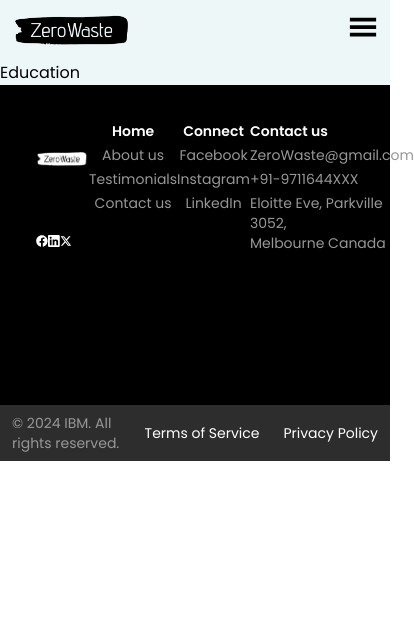
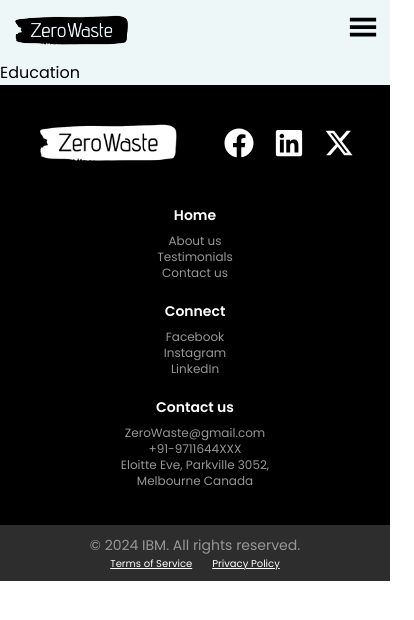
Before and after one commit to Princekashish/IBM-ZeroWaste, a React (Vite) app: page /education in a window 390 px wide. Shown: the top 620 px of the page, 414 px wide, since content can reach past the window. Built offline with nearby package versions, Linux system fonts and the light colour scheme.

Commit message:
responsive

```diff
--- a/src/Components/About.jsx
+++ b/src/Components/About.jsx
@@ -1,6 +1,5 @@
 import React from "react";
 import { motion } from "framer-motion";
-import Button from "./Button";
 
 export default function About() {
   const marque = [
@@ -16,11 +15,11 @@ export default function About() {
     { img: "./10.svg" },
   ];
   return (
-    <div className="font-poppins  p-5 min-h-screen lg:  " >
-      <h1 className=" text-[#e6511a] text-base font-semibold uppercase leading-[60px] tracking-[3.78px] lg:text-center">
+    <div className="font-poppins  p-5 min-h-screen     " >
+      <h1 className=" text-[#e6511a] md:text-xl text-base font-semibold uppercase leading-[60px] tracking-[3.78px] lg:text-center md:text-center">
         About us
       </h1>
-      <h1 className=" text-black font-poppins text-2xl font-bold lg:text-center">
+      <h1 className=" text-black font-poppins text-2xl font-bold lg:text-center md:text-center">
         Passionate People Making a Difference in the Fight Against Hunger
       </h1>
       <div className="mt-5 flex flex-col justify-center items-center lg:flex-row gap-10 lg:mt-10">
@@ -29,7 +28,7 @@ export default function About() {
             <img
               src="./aboutq1(2).png"
               alt="about"
-              className="w-[300px] h-[130px] lg:h-[180px]"
+              className="w-[300px] h-[130px] lg:h-[180px] md:h-[180px]"
             />
           </div>
           <div>
@@ -37,7 +36,7 @@ export default function About() {
           </div>
         </div>
         <div>
-          <h1 className=" text-black text-sm font-light lg:w-[490px]">
+          <h1 className="md:text-xl text-black text-sm font-light lg:w-[490px]">
             we are committed to eradicating hunger and providing nutritious
             meals to those in need. Our mission is to connect generous donors
             with food-insecure communities, ensuring that no one goes to bed
--- a/src/Components/Footer/Footer.jsx
+++ b/src/Components/Footer/Footer.jsx
@@ -1,49 +1,70 @@
-import React from 'react'
-import { logo } from '../../assets'
-import { FaFacebook,FaLinkedin } from "react-icons/fa";
+import React from "react";
+import { logo } from "../../assets";
+import { FaFacebook, FaLinkedin } from "react-icons/fa";
 import { FaXTwitter } from "react-icons/fa6";
 
 function Footer() {
   return (
     <>
-    <div className='bg-black text-white h-80 p-9 flex justify-between  '>
-      <div className=' flex flex-col justify-around    w-1/6  h-2/3  '>
-        <img src={logo} alt="" className='filter invert grayscale max-h-1/2 ' />
-        <div className='flex justify-around items-center w-2/3' >
-            <FaFacebook size={30}/>
-            <FaLinkedin size={30}/>
-            <FaXTwitter size={30}/>
+      <div className="bg-black text-white h-1/2 p-9  flex  flex-col ">
+        <div className=" flex justify-between   gap-10  ">
+          <div>
+            <img
+              src={logo}
+              alt=""
+              className="filter invert grayscale max-h-1/2 "
+            />
+          </div>
+          <div className="flex justify-around items-center gap-5">
+            <FaFacebook size={30} />
+            <FaLinkedin size={30} />
+            <FaXTwitter size={30} />
           </div>
         </div>
-
-      <div className=' text-[#979797] text-center  text-sm flex flex-col sm:justify-around gap-1 h-full'>
-        <h1 className='sm:text-2xl  font-semibold text-white'>Home</h1>
+        <div className=" flex flex-col justify-center items-center mt-10 gap-5 ">
+          {/* home */}
+          <div className=" text-[#979797]  flex flex-col sm:justify-around font-poppins gap-2 text-center" >
+            <h1 className="text-sm  font-semibold text-white">Home</h1>
+            <div className="text-xs text-center">
               <p>About us</p>
               <p>Testimonials</p>
               <p>Contact us</p>
             </div>
-      <div className=' text-[#979797] text-center  text-sm  flex flex-col sm:justify-around gap-1 h-full'>
-        <h1 className='sm:text-2xl font-semibold text-white'>Connect</h1>
+          </div>
+          {/* connect */}
+          <div className=" text-[#979797]  flex flex-col justify-around  font-poppin gap-2  text-center">
+            <h1 className="text-sm  font-semibold text-white">Connect</h1>
+            <div className="text-xs  text-center">
               <p>Facebook</p>
               <p>Instagram</p>
               <p> LinkedIn</p>
             </div>
-      <div className=' text-[#979797]  text-sm   flex flex-col sm:justify-around gap-1 h-full'>
-        <h1 className='sm:text-2xl font-semibold text-white'>Contact us</h1>
+          </div>
+          {/* contact */}
+          <div className=" text-[#979797]  flex flex-col sm:justify-around justify-center items-center  font-poppin gap-2">
+            <h1 className="text-sm  font-semibold text-white">Contact us</h1>
+            <div className="text-xs  text-center">
               <p>ZeroWaste@gmail.com</p>
               <p>+91-9711644XXX</p>
-        <p>Eloitte Eve, Parkville 3052,<br/> Melbourne Canada</p>
+              <p>
+                Eloitte Eve, Parkville 3052,
+                <br /> Melbourne Canada
+              </p>
             </div>
           </div>
-    <div className='bg-[#2D2D2D] flex justify-between items-center h-14 p-3'>
-      <p className='  text-[#979797] text-sm w-1/3'>© 2024  IBM. All rights reserved. </p>
-      <div className='text-white flex  justify-around gap-6'>
-        <p className=' text-sm'>Terms of Service</p>
-        <p className='text-sm'>Privacy Policy </p>
+        </div>
+      </div>
+      <div className="bg-[#2D2D2D] flex justify-center flex-col items-center h-14 p-5 ">
+        <p className="  text-[#979797] text-[14px]">
+          © 2024 IBM. All rights reserved.{" "}
+        </p>
+        <div className="text-white text-[10px] flex gap-5 ">
+          <p className="underline">Terms of Service</p>
+          <p className="underline">Privacy Policy </p>
         </div>
       </div>
     </>
-  )
+  );
 }
 
-export default Footer
+export default Footer;
--- a/src/Components/Hero.jsx
+++ b/src/Components/Hero.jsx
@@ -8,18 +8,22 @@ import { Autoplay, Navigation, Scrollbar } from "swiper/modules";
 
 function Hero() {
   return (
-    <div className="h-[80vh] lg:h-[70vh] mt-10">
-      <div className="flex flex-col justify-center items-center  gap-10 lg:flex-row lg:p-10 lg:justify-around">
-        <div className="space-y-5 p-5 ">
+    <div className="font-poppins  p-5 h-[80vh] md:mt-10   flex justify-start pt-10 md:h-[30vh]   xl:h-[70vh] items-start xl:p-10 xl:gap-10 xl:justify-around gap-10 flex-col xl:flex-row">
+      <div>
+        <div className="xl:flex xl:flex-col xl:justify-center xl:items-start xl:gap-5 ">
           <h1 className=" text-black font-poppins text-4xl lg:text-6xl font-bold text-center lg:text-start  lg:tracking-wider">
-            Together <br className="lg:hidden" /> We <br className="hidden lg:block"/> Can Feed the  <br  className="hidden lg:block"/>Future
+            Together <br className="lg:hidden" /> We{" "}
+            <br className="hidden lg:block" /> Can Feed the{" "}
+            <br className="hidden lg:block" />
+            Future
           </h1>
           <h1 className="p-2 text-black font-poppins lg:w-[441px] text-center lg:text-start leading-relaxed tracking-tight text-sm font-light ">
             "Together, we can end hunger and make the world a better place. Your
             donation is a powerful act of kindness that feeds hope and nourishes
             communities."
           </h1>
-          <div className="flex justify-center items-center gap-5 lg:justify-start">
+        </div>
+        <div className="flex justify-center items-start gap-5 lg:justify-start xl:p-5">
           <Link
             to={"/contact"}
             className="bg-[#e6511a] px-5 py-[6px] lg:py-3 lg:px-7 rounded-full text-white font-poppins outline-none focus:scale-110 hover:scale-110 transition"
@@ -34,7 +38,6 @@ function Hero() {
           </Link>
         </div>
       </div>
-
       {/* slider */}
       <div className="w-full max-w-4xl mx-auto lg:hidden">
         <Swiper
@@ -58,25 +61,23 @@ function Hero() {
           className="w-full"
         >
           <div className="object-cover">
-              <SwiperSlide className="flex items-center justify-center w-full">
-                <img src="./pic4.png" alt="" className="h-[220px] "/>
+            <SwiperSlide className="flex items-center justify-center w-full ">
+              <img src="./pic4.png" alt="" className="h-[220px] md:h-[320px] rounded-xl" />
             </SwiperSlide>
             <SwiperSlide className="flex items-center justify-center w-full  ">
-                <img src="./pic9.png" alt="" className="h-[220px] " />
+              <img src="./pic9.png" alt="" className="h-[220px] md:h-[320px] rounded-xl" />
             </SwiperSlide>
             <SwiperSlide className="flex items-center justify-center w-full">
-                <img src="./pic3.png" alt="" className="h-[220px] "/>
+              <img src="./pic3.png" alt="" className="h-[220px] md:h-[320px] rounded-xl" />
             </SwiperSlide>
             <SwiperSlide className="flex items-center justify-center w-full">
-                <img src="./pic6.png" alt="" className="h-[220px] " />
+              <img src="./pic6.png" alt="" className="h-[220px] md:h-[320px] rounded-xl" />
             </SwiperSlide>
           </div>
         </Swiper>
       </div>
-        <div className="hidden lg:block  h-[467px] w-[480px]">
-        <img src="./hero.png" alt="" />
-
-        </div>
+      <div className="hidden lg:block ">
+        <img src="./hero.png" alt="Hero" className="w-full h-auto object-cover" />
       </div>
     </div>
   );
--- a/src/Components/Service.jsx
+++ b/src/Components/Service.jsx
@@ -26,11 +26,11 @@ export default function Service() {
     },
   ];
   return (
-    <div className="font-poppins  p-5 min-h-screen lg:p-10">
-      <h1 className=" text-[#e6511a] text-base font-semibold uppercase leading-[60px] tracking-[3.78px] lg:text-center">
+    <div className="font-poppins  p-5  lg:p-10  ">
+      <h1 className=" text-[#e6511a] md:text-xl md:text-center text-base font-semibold uppercase leading-[60px] tracking-[3.78px] lg:text-center">
         Our services
       </h1>
-      <h1 className=" text-black font-poppins text-2xl font-bold lg:text-center lg:text-4xl">
+      <h1 className="md:text-2xl md:text-center  md:pt-5 text-black font-poppins text-2xl font-bold lg:text-center lg:text-4xl">
         We are in a mission to help
       </h1>
       {/* slider */}
@@ -59,7 +59,7 @@ export default function Service() {
             {service.map((items, i) => (
               <SwiperSlide
                 key={i}
-                className={`h-80 rounded-2xl flex flex-col justify-center items-center ${
+                className={`h-80  rounded-2xl flex flex-col justify-center items-center ${
                   i % 2 === 0 ? "bg-[#ECEBEB]" : "bg-[#E6501B]"
                 }`}
               >
@@ -80,7 +80,7 @@ export default function Service() {
                   </h1>
                 </div>
                 <p
-                  className={`p-2 text-sm font-light mt-5 text-center ${
+                  className={`p-2 md:p-10 md:text-xl text-sm font-light mt-5 text-center ${
                     i % 2 === 0 ? "text-black" : "text-white"
                   }`}
                 >
@@ -133,7 +133,7 @@ export default function Service() {
         <h1 className="text-white font-poppins text-4xl font-bold tracking-tighter  leading-10 lg:tracking-wider">
           Why donation is important.....?
         </h1>
-        <p className="text-white text-sm mt-2 font-light ">
+        <p className="text-white text-sm mt-2 font-light md:text-xl">
           Food donations offer numerous benefits, both to the recipients and the
           broader community. They directly combat hunger and food insecurity,
           ensuring that individuals and families in need have access to
--- a/src/Components/Testimonials.jsx
+++ b/src/Components/Testimonials.jsx
@@ -66,7 +66,7 @@ export default function Testimonials() {
                 {service.map((items, i) => (
                   <SwiperSlide
                     key={i}
-                    className={`h-[450px] rounded-2xl flex flex-col justify-start items-center  bg-[#ECEBEB] pt-5`}
+                    className={`h-[450px] md:text-xl md:p-10 rounded-2xl flex flex-col justify-start items-center  bg-[#ECEBEB] pt-5`}
                   >
                     <p className="p-2 text-base tracking-tight font-light mt-5 text-center">
                       {items.feedback}
@@ -79,7 +79,7 @@ export default function Testimonials() {
                       />
                       <div className="flex flex-col justify-start items-start">
                         <h1>{items.name}</h1>
-                        <p className="text-xs">{items.place}</p>
+                        <p className="text-xs ">{items.place}</p>
                       </div>
                     </div>
                   </SwiperSlide>
```
Lines whose indentation alone changed are shown as unchanged.
